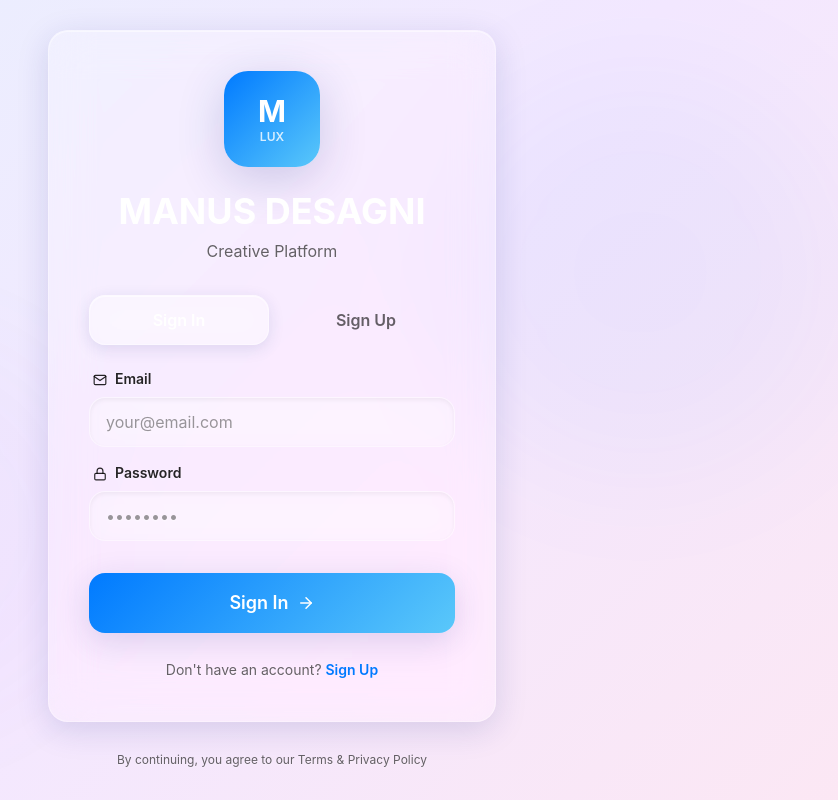
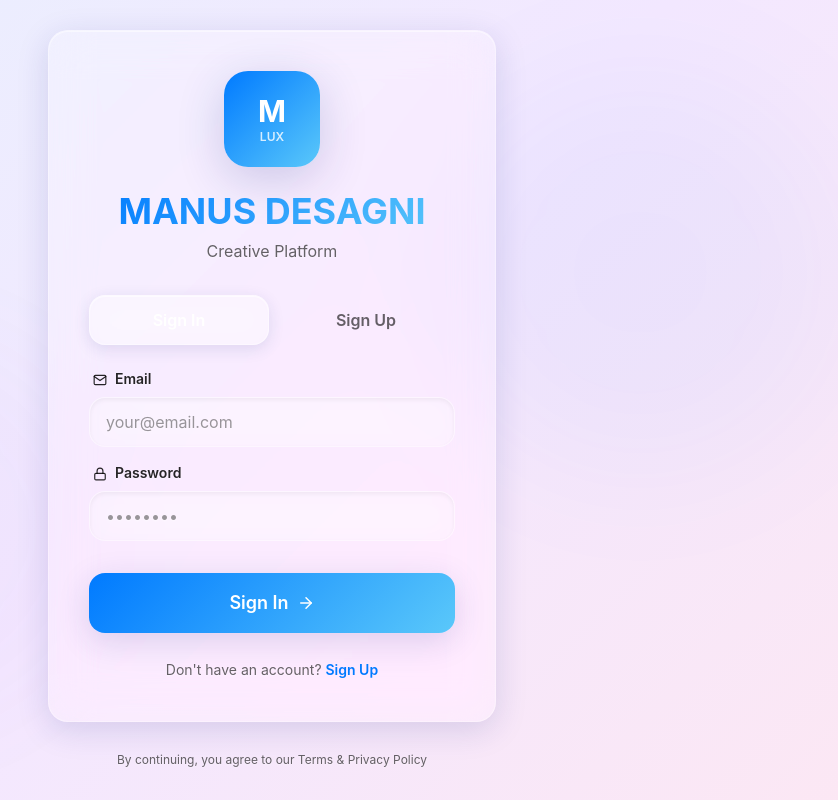
Before and after one commit to kaykysantoslima12-del/Manus_lux_web, a Next.js app: page /auth in a window 1280 px wide. Shown: the whole page, without its empty margins (368-1206 px from the left). Built offline with nearby package versions, Linux system fonts and the light colour scheme; no server answers.

Commit message:
🐛 Fix: Corrigir variants do GlassText para gradient-*

```diff
--- a/src/pages/auth.tsx
+++ b/src/pages/auth.tsx
@@ -71,7 +71,7 @@ export default function AuthPage() {
               </div>
             </motion.div>
 
-            <GlassText variant="blue" size="2xl" weight="bold" className="block mb-2">
+            <GlassText variant="gradient-blue" size="2xl" weight="bold" className="block mb-2">
               MANUS DESAGNI
             </GlassText>
             <GlassText className="text-glass-secondary">
--- a/src/pages/index.tsx
+++ b/src/pages/index.tsx
@@ -69,7 +69,7 @@ export default function HomePage() {
               animate={{ opacity: 1, x: 0 }}
               className="glass-card px-6 py-3 rounded-2xl"
             >
-              <GlassText variant="blue" size="lg" weight="bold">
+              <GlassText variant="gradient-blue" size="lg" weight="bold">
                 MANUS DESAGNI LUX
               </GlassText>
             </motion.div>
```
